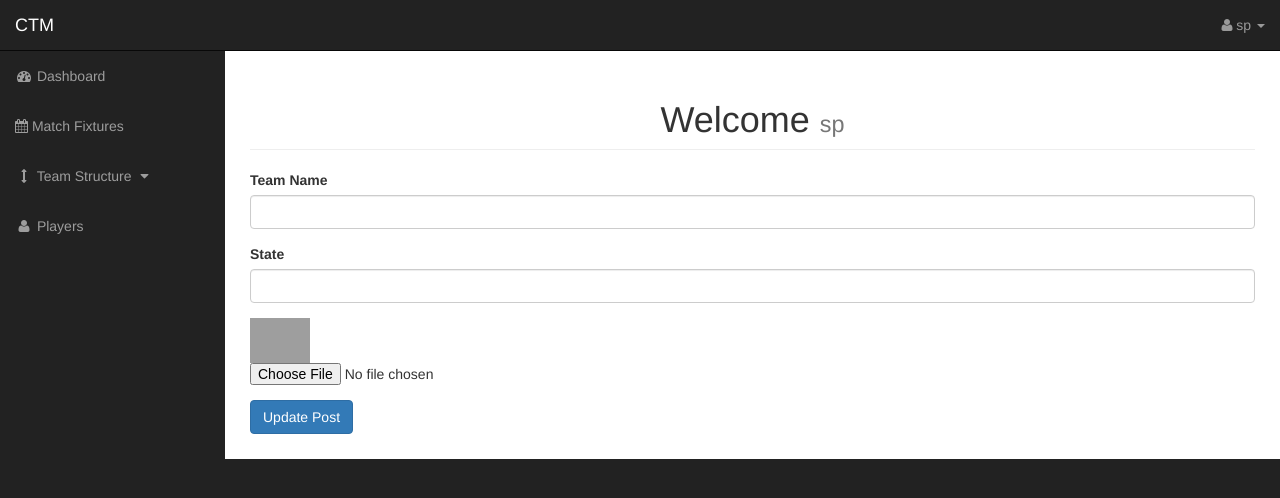
After one commit to sandeep9927/cricket-team-players, a PHP site: page /admin/update_teams.php in a window 1280 px wide. The commit adds this page. Shown: the top 498 px of the page. Run offline with PHP 8.4, Linux system fonts and the light colour scheme; a user stored in the database is signed in; data comes from the database, SQL or seed files in the repository; data that the repository does not hold is empty; grey boxes are pictures that could not be loaded.

Commit message:
update teams in admin

```diff
--- a/admin/includes/header.php
+++ b/admin/includes/header.php
@@ -1,5 +1,11 @@
 <?php session_start();?>
 <?php include "../includes/db.php"?>
+<?php
+    if(!isset($_SESSION['username']))
+    {
+        header("Location: ../login.php");
+    }
+?>
 <!DOCTYPE html>
 <html lang="en">
 
--- a/admin/includes/navigation.php
+++ b/admin/includes/navigation.php
@@ -36,7 +36,7 @@
             <div class="collapse navbar-collapse navbar-ex1-collapse">
                 <ul class="nav navbar-nav side-nav">
                     <li>
-                        <a href="./index.php"><i class="fa fa-fw fa-dashboard"></i> Dashboard</a>
+                        <a href="./dashboard.php"><i class="fa fa-fw fa-dashboard"></i> Dashboard</a>
                     </li>
 
                     <li>
--- /dev/null
+++ b/admin/update_teams.php
@@ -0,0 +1,103 @@
+<?php include "includes/header.php" ?>
+<body>
+
+    <div id="wrapper">
+
+        <!-- Navigation -->
+        <?php include "includes/navigation.php"?>
+
+        <div id="page-wrapper">
+
+            <div class="container-fluid">
+
+                <!-- Page Heading -->
+                <div class="row">
+                    <div class="col-lg-12">
+                        <h1 class="text-center page-header">
+                            Welcome
+                            <small><?php echo $_SESSION['username'];?></small>
+                        </h1>
+
+                        <?php
+                        if(isset($_GET['team_id'])){
+                            $get_team_id = $_GET['team_id'];
+                        }
+
+                        $query = "SELECT * FROM team WHERE id = '$get_team_id'";
+                        $select_teams = mysqli_query($conn, $query);
+
+                        while($row = mysqli_fetch_assoc($select_teams)){
+                            $team_name = $row['name'];
+                            $state = $row['city'];
+                            $team_logo = $row['image'];
+
+                            if(isset($_POST['update_post'])){
+                                $team_name = $_POST['team_name'];
+                                $state = $_POST['state'];
+                                $team_logo = $_FILES['image']['name'];
+                                $team_logo_tmp = $_FILES['image']['tmp_name'];
+
+                                move_uploaded_file($team_logo_tmp, "../images/$team_logo");
+                                if(empty($team_logo))
+                                {
+                                    $query= "SELECT * FROM team WHERE id= $get_team_id";
+                                    $select_image = mysqli_query($conn, $query);
+                                    while($row= mysqli_fetch_array($select_image))
+                                    {
+                                        $team_logo= $row['image'];
+                                    }
+                                }
+
+                                $query = "UPDATE team SET name='{$team_name}',city='{$state}',image='{$team_logo}' WHERE id= $get_team_id";
+                                $update_team = mysqli_query($conn, $query);
+                                if(!$update_team){
+                                    die("Failed...") . mysqli_error($conn);
+                                }
+                            }
+                        }
+                        ?>
+
+                    <form action="" method="post" enctype="multipart/form-data">
+
+                        <div class= "form-group">
+                            <label for="title">Team Name</label>
+                            <input value="<?php echo $team_name ?>" type="text" class="form-control" name="team_name">
+                        </div>
+
+                        <div class= "form-group">
+                            <label for="post_author">State</label>
+                            <input value="<?php echo $state ?>" type="text" class="form-control" name="state">
+                        </div>
+
+                        <div class= "form-group">
+                            <img width=60 src="../image/<?php echo $team_logo?>">
+                            <input type="file" name="image">
+                        </div>
+
+                        <div class= "form-group">
+                            <input class="btn btn-primary" type="submit" name="update_post" value="Update Post">
+                        </div>
+                    </form>
+
+                   </div>
+                </div>
+            </div>
+                <!-- /.row -->
+
+            <!-- /.container-fluid -->
+
+        </div>
+        <!-- /#page-wrapper -->
+
+    </div>
+    <!-- /#wrapper -->
+
+    <!-- jQuery -->
+    <script src="js/jquery.js"></script>
+
+    <!-- Bootstrap Core JavaScript -->
+    <script src="js/bootstrap.min.js"></script>
+
+</body>
+
+</html>
--- a/index.php
+++ b/index.php
@@ -1,4 +1,3 @@
-
 <?php include "includes/db.php" ?>
 <!DOCTYPE html>
 <html lang="en">
--- a/team_players.php
+++ b/team_players.php
@@ -1,4 +1,3 @@
-
 <?php include "includes/db.php" ?>
 <!DOCTYPE html>
 <html lang="en">
@@ -10,7 +9,7 @@
 </head>
 <body>
 <div style="height: 50px; width:500px;background-color:aqua; ">
-      <h1 style="text-align: center;"><?php  $team_name; ?> Team Deatails</h1>
+      <h1 style="text-align: center;"><?php  $team_name; ?> Team Details</h1>
     </div>
     <table border="" style="height: 50px; width:500px;background-color:lightpink">
         <thead>
```
Also changed, not shown: admin/dashboard.php (added, +76 -0 lines).
